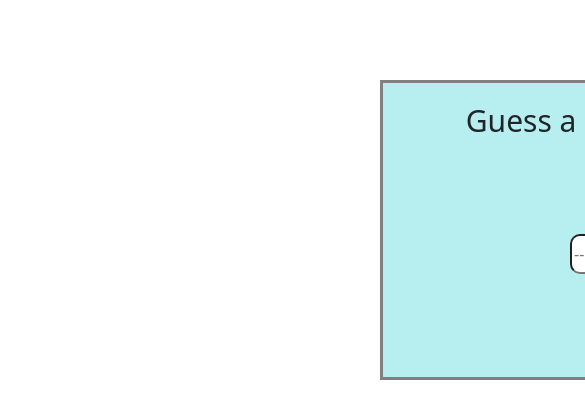
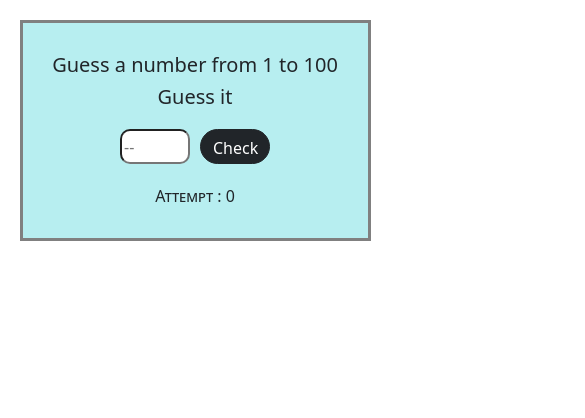
Before and after one commit to varshi3107/host_project_2, a plain HTML site: page index.html in a window 390 px wide. Shown: the top 418 px of the page, 585 px wide, since content can reach past the window. Drawn offline with nearby package versions, Linux system fonts and the light colour scheme.

Commit message:
index.css

```diff
--- a/index.css
+++ b/index.css
@@ -53,3 +53,59 @@ input[type="number"]
     height: 40px;
     border-radius: 10px;
 }
+@media (max-width: 1024px) {
+    .guess {
+        width: 90%;
+        height: auto;
+        margin-left: auto;
+        margin-right: auto;
+        margin-top: 50px;
+    }
+
+    .guess h2, h4 {
+        font-size: 24px;
+    }
+
+    .con1 {
+        gap: 10px;
+    }
+
+    input[type="number"],
+    .guess button {
+        width: 80px;
+        height: 40px;
+    }
+}
+
+@media (max-width: 768px) {
+    .guess {
+        display: flex;
+        flex-direction: column;
+        align-items: center;
+        padding: 10px;
+        width: 90%;
+        margin: 20px auto;
+    }
+
+    .guess h2, h4 {
+        font-size: 20px;
+        text-align: center;
+    }
+
+    .con1 {
+        flex-wrap: wrap;
+        gap: 10px;
+        margin-bottom: 20px;
+    }
+
+    input[type="number"],
+    .guess button {
+        width: 70px;
+        height: 35px;
+    }
+
+    .att {
+        font-size: medium;
+        text-align: center;
+    }
+}
```
